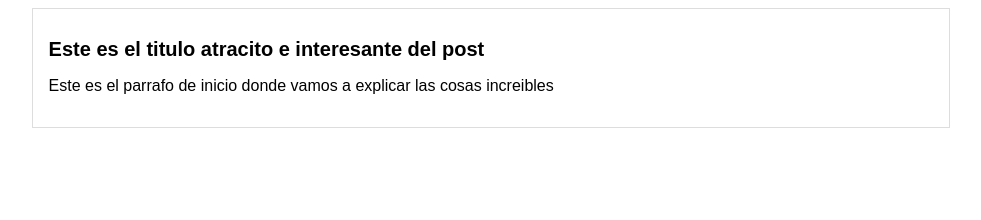
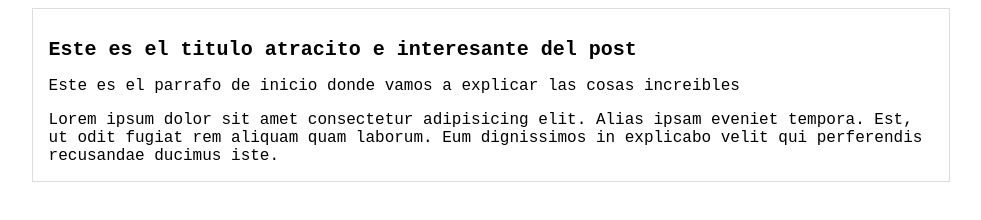
Before and after one commit to harolDevv/hyperblog, a plain HTML site: page index.html in a window 1280 px wide. Shown: the whole page, without its empty margins (149-1130 px from the left). Drawn offline with Linux system fonts and the light colour scheme.

Commit message:
Agregado el contenido adicional del blog y una mejor tipogrqrafia

```diff
--- a/css/main.css
+++ b/css/main.css
@@ -1,6 +1,6 @@
 body{
     text-align: left;
-    font-family: Arial, Helvetica, sans-serif;
+    font-family: 'Courier New', Courier, monospace;
     color: black;
 }
 
--- a/index.html
+++ b/index.html
@@ -15,6 +15,7 @@
             <p>Este es el parrafo de inicio donde vamos
                 a explicar las cosas increibles
             </p>
+            Lorem ipsum dolor sit amet consectetur adipisicing elit. Alias ipsam eveniet tempora. Est, ut odit fugiat rem aliquam quam laborum. Eum dignissimos in explicabo velit qui perferendis recusandae ducimus iste.
         </div>
     </div>
 </body>
```
